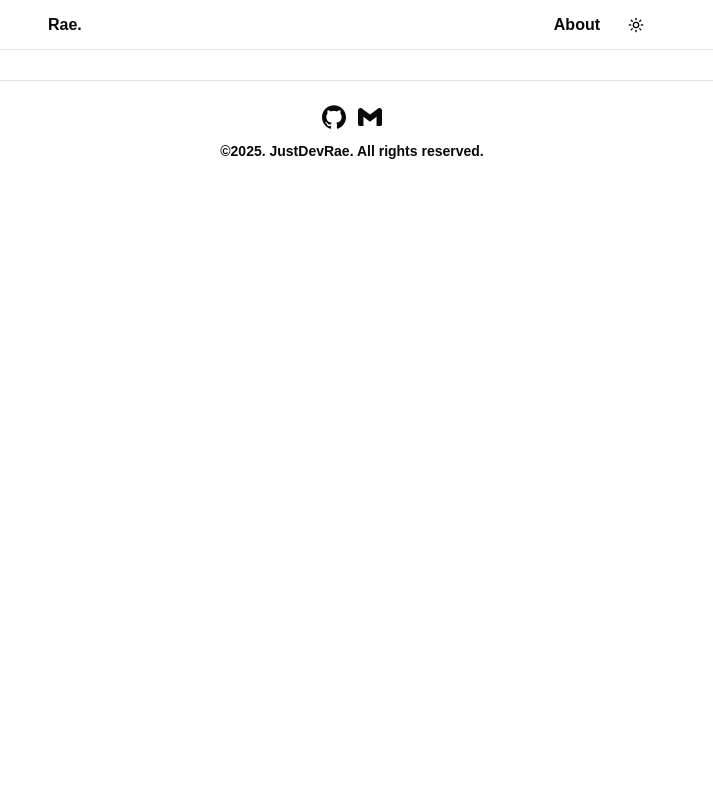
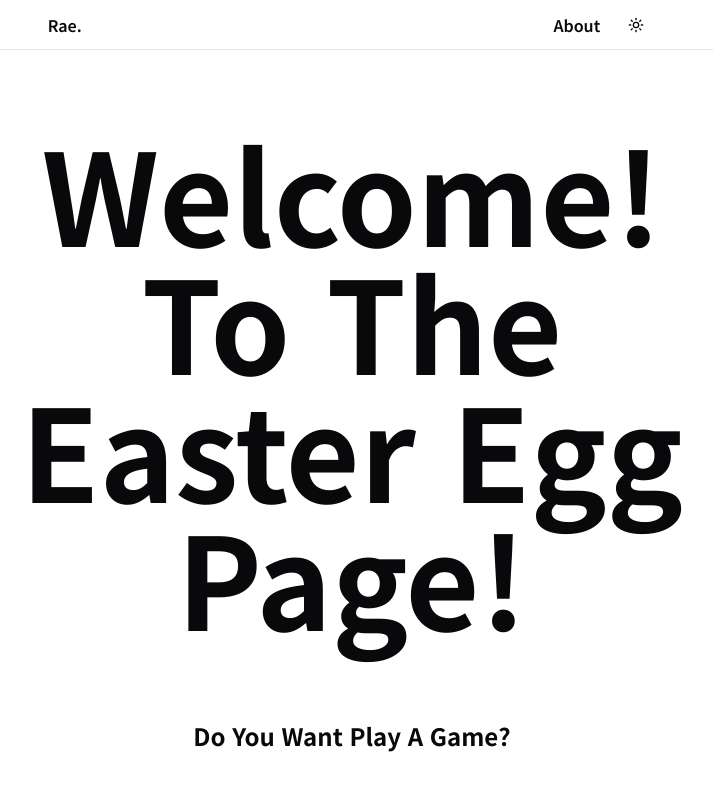
Before and after one commit to JustDevRae/rae.blog, a Next.js app: page /easter-egg in a window 1280 px wide. Shown: the top 790 px of the page, without its empty margins (288-1001 px from the left). Built offline with nearby package versions, Linux system fonts and the light colour scheme.

Commit message:
feat: 라우트 그룹으로 공통 레이아웃과 별도 레이아웃 구성

```diff
--- /dev/null
+++ b/src/app/(easter-egg)/layout.tsx
@@ -0,0 +1,7 @@
+export default function EasterEggLayout({
+  children,
+}: {
+  children: React.ReactNode;
+}) {
+  return <main className="mt-12">{children}</main>;
+}
--- /dev/null
+++ b/src/app/(main)/layout.tsx
@@ -0,0 +1,11 @@
+export default function MainLayout({
+  children,
+}: Readonly<{
+  children: React.ReactNode;
+}>) {
+  return (
+    <main className="mx-auto mb-12 mt-20 w-full min-w-[340px] max-w-[700px] flex-grow px-4">
+      {children}
+    </main>
+  );
+}
--- a/src/app/easter-egg/layout.tsx
+++ /dev/null
@@ -1,13 +0,0 @@
-export default function EasterEggLayout({
-  children,
-}: {
-  children: React.ReactNode;
-}) {
-  return (
-    <html lang="ko">
-      <body>
-        <main className="mt-12">{children}</main>
-      </body>
-    </html>
-  );
-}
--- a/src/app/layout.tsx
+++ b/src/app/layout.tsx
@@ -58,9 +58,7 @@ export default function RootLayout({
           disableTransitionOnChange
         >
           <Header />
-          <main className="mx-auto mb-12 mt-20 w-full min-w-[340px] max-w-[700px] flex-grow px-4">
-            {children}
-          </main>
+          {children}
           <Footer />
         </ThemeProvider>
       </body>
```
Also changed, not shown: src/app/(easter-egg)/easter-egg/page.tsx (renamed from src/app/easter-egg/page.tsx), src/app/(easter-egg)/easter-egg/snake-game/page.tsx (renamed from src/app/easter-egg/snake-game/page.tsx), src/app/(main)/about/page.tsx (renamed from src/app/about/page.tsx), src/app/(main)/page.tsx (renamed from src/app/page.tsx), src/app/(main)/post/[slug]/page.tsx (renamed from src/app/post/[slug]/page.tsx), src/app/(main)/post/page.tsx (renamed from src/app/post/page.tsx).
